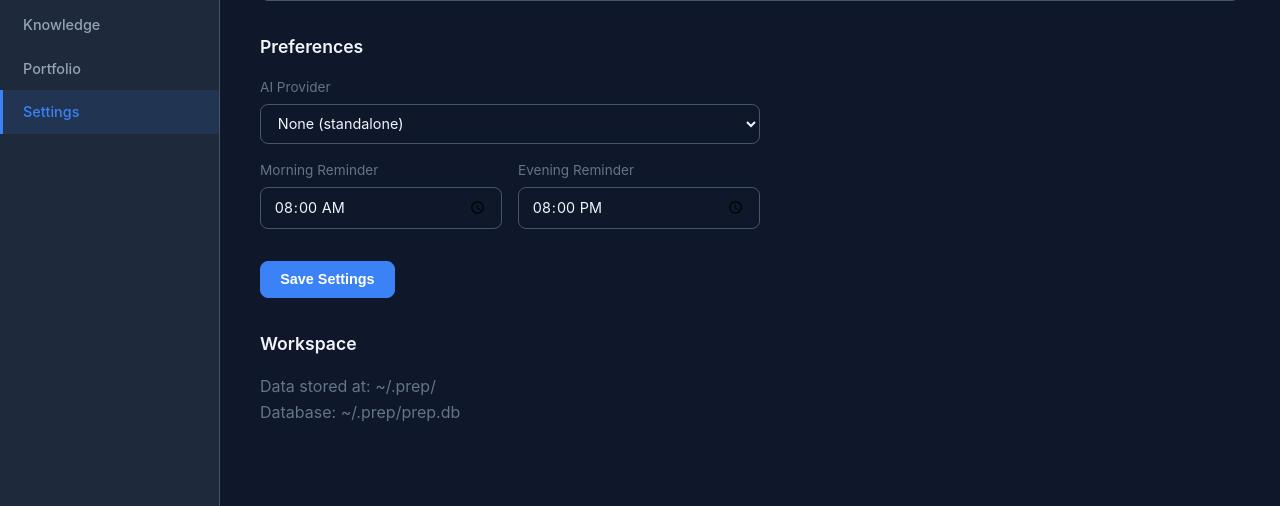
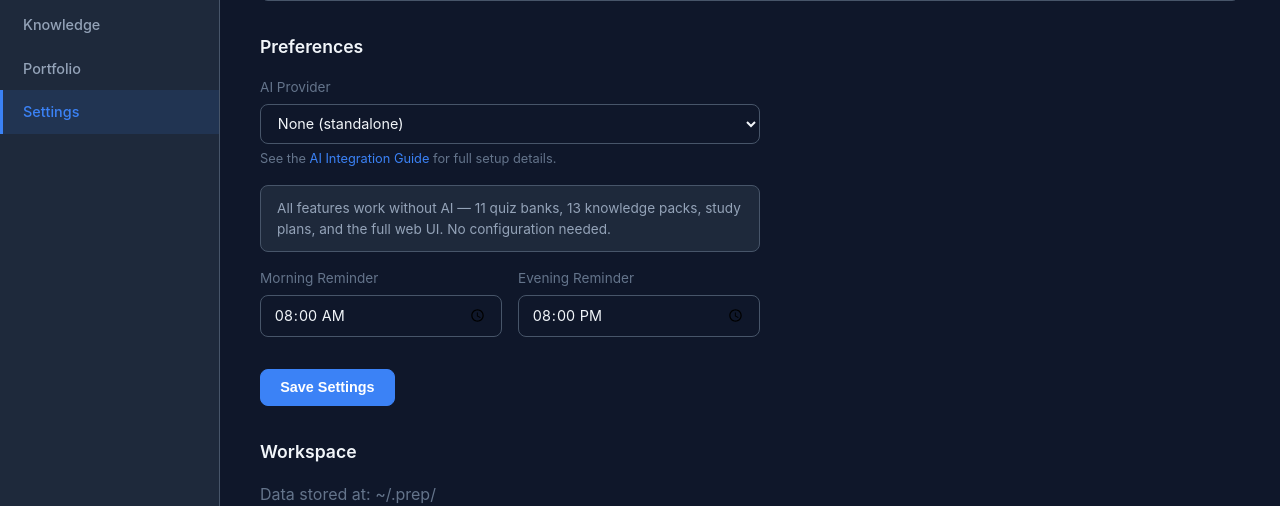
Before and after one commit to aiforge-labs/platform-prep-kit, a FastAPI app: page /settings in a window 1280 px wide. Shown: the part 293-799 px from the top of the page. Run offline with FastAPI, Linux system fonts and the light colour scheme; data that the repository does not hold is empty.

Commit message:
feat: add provider-specific settings fields to web UI
Settings page now shows contextual configuration when an AI provider is
selected — API key for OpenAI, model/URL for Ollama, and setup hints for
Claude Code and ChatGPT paste. Links to the full AI Integration Guide.
Ollama bridge reads model name and URL from config instead of hardcoded
values.

Co-Authored-By: Claude Opus 4.6 (1M context) <noreply@anthropic.com>

```diff
--- a/prep_agent/web/routes/settings.py
+++ b/prep_agent/web/routes/settings.py
@@ -30,13 +30,28 @@ async def update_config(
     ai_provider: str = Form("none"),
     morning_time: str = Form("08:00"),
     evening_time: str = Form("20:00"),
+    ollama_model: str = Form("llama3"),
+    ollama_url: str = Form("http://localhost:11434"),
+    openai_api_key: str = Form(""),
+    openai_model: str = Form("gpt-4o-mini"),
 ):
     """Update config settings."""
     from prep_agent.core.config import load_config, save_config
     from prep_agent.web.migrate import run_migration, snapshot_tracker_mtime
 
     cfg = load_config()
-    cfg.setdefault("ai_integration", {})["provider"] = ai_provider
+    ai = cfg.setdefault("ai_integration", {})
+    ai["provider"] = ai_provider
+
+    # Provider-specific settings
+    if ai_provider == "ollama":
+        ai["ollama_model"] = ollama_model.strip() or "llama3"
+        ai["ollama_url"] = ollama_url.strip() or "http://localhost:11434"
+    elif ai_provider == "openai-api":
+        if openai_api_key.strip():
+            ai["api_key"] = openai_api_key.strip()
+        ai["openai_model"] = openai_model.strip() or "gpt-4o-mini"
+
     cfg.setdefault("reminders", {})["morning_time"] = morning_time
     cfg.setdefault("reminders", {})["evening_time"] = evening_time
     save_config(cfg)
--- a/prep_agent/web/static/app.css
+++ b/prep_agent/web/static/app.css
@@ -530,6 +530,37 @@ h3 {
     color: var(--text-primary);
     font-size: 0.9rem;
 }
+.provider-hint {
+    background: var(--bg-secondary);
+    border: 1px solid var(--border);
+    border-radius: var(--radius);
+    padding: 0.75rem 1rem;
+    font-size: 0.85rem;
+    color: var(--text-secondary);
+    line-height: 1.5;
+    margin-bottom: 1rem;
+}
+.provider-hint a { color: var(--accent); }
+.provider-hint code {
+    background: rgba(59, 130, 246, 0.1);
+    padding: 0.1rem 0.4rem;
+    border-radius: 4px;
+    font-size: 0.8rem;
+}
+.provider-fields input[type="text"],
+.provider-fields input[type="password"] {
+    width: 100%;
+    padding: 0.6rem 0.8rem;
+    background: var(--bg-primary);
+    border: 1px solid var(--border);
+    border-radius: var(--radius);
+    color: var(--text-primary);
+    font-size: 0.9rem;
+}
+.provider-fields input:focus {
+    outline: none;
+    border-color: var(--accent);
+}
 
 /* Responsive */
 @media (max-width: 768px) {
--- a/prep_agent/web/templates/pages/settings.html
+++ b/prep_agent/web/templates/pages/settings.html
@@ -24,13 +24,53 @@
     <form hx-post="/settings/config" hx-target="body" class="settings-form">
         <div class="form-row">
             <label>AI Provider</label>
-            <select name="ai_provider">
+            <select name="ai_provider" id="ai-provider-select" onchange="toggleProviderFields()">
                 <option value="none" {% if ai_provider == 'none' %}selected{% endif %}>None (standalone)</option>
                 <option value="claude-code" {% if ai_provider == 'claude-code' %}selected{% endif %}>Claude Code</option>
                 <option value="ollama" {% if ai_provider == 'ollama' %}selected{% endif %}>Ollama (local)</option>
                 <option value="chatgpt-paste" {% if ai_provider == 'chatgpt-paste' %}selected{% endif %}>ChatGPT (paste)</option>
                 <option value="openai-api" {% if ai_provider == 'openai-api' %}selected{% endif %}>OpenAI API</option>
             </select>
+            <p class="form-help">See the <a href="https://github.com/aiforge-labs/career-prep-agent/blob/main/docs/ai-integration.md" target="_blank">AI Integration Guide</a> for full setup details.</p>
+        </div>
+
+        <!-- Provider-specific hints and fields -->
+        <div id="provider-none" class="provider-fields" style="display:none">
+            <div class="provider-hint">All features work without AI — 11 quiz banks, 13 knowledge packs, study plans, and the full web UI. No configuration needed.</div>
+        </div>
+
+        <div id="provider-ollama" class="provider-fields" style="display:none">
+            <div class="provider-hint">Runs AI locally on your machine. Requires <a href="https://ollama.ai" target="_blank">Ollama</a> installed and running.</div>
+            <div class="form-row">
+                <label>Model Name</label>
+                <input type="text" name="ollama_model" value="{{ config.get('ai_integration', {}).get('ollama_model', 'llama3') }}" placeholder="llama3">
+                <p class="form-help">Run <code>ollama list</code> to see available models. Pull one with <code>ollama pull llama3</code>.</p>
+            </div>
+            <div class="form-row">
+                <label>Ollama URL</label>
+                <input type="text" name="ollama_url" value="{{ config.get('ai_integration', {}).get('ollama_url', 'http://localhost:11434') }}" placeholder="http://localhost:11434">
+            </div>
+        </div>
+
+        <div id="provider-openai-api" class="provider-fields" style="display:none">
+            <div class="provider-hint">Direct API calls to OpenAI. Requires an API key from <a href="https://platform.openai.com/api-keys" target="_blank">platform.openai.com</a>.</div>
+            <div class="form-row">
+                <label>API Key</label>
+                <input type="password" name="openai_api_key" value="{{ config.get('ai_integration', {}).get('api_key', '') }}" placeholder="sk-...">
+                <p class="form-help">Stored locally in <code>~/.prep/config.yml</code>. Never transmitted except to OpenAI. You can also set <code>OPENAI_API_KEY</code> as an environment variable instead.</p>
+            </div>
+            <div class="form-row">
+                <label>Model</label>
+                <input type="text" name="openai_model" value="{{ config.get('ai_integration', {}).get('openai_model', 'gpt-4o-mini') }}" placeholder="gpt-4o-mini">
+            </div>
+        </div>
+
+        <div id="provider-claude-code" class="provider-fields" style="display:none">
+            <div class="provider-hint">Auto-generates a <code>CLAUDE.md</code> file so Claude Code can resume your study sessions. No API key needed — just run <code>claude</code> in your terminal and say "continue my prep".</div>
+        </div>
+
+        <div id="provider-chatgpt-paste" class="provider-fields" style="display:none">
+            <div class="provider-hint">Generates study prompts and copies them to your clipboard. Paste into ChatGPT, Claude.ai, Gemini, or any AI chat. No API key needed.</div>
         </div>
 
         <div class="form-row-inline">
@@ -46,6 +86,16 @@
 
         <button type="submit" class="btn btn-accent">Save Settings</button>
     </form>
+
+    <script>
+    function toggleProviderFields() {
+        document.querySelectorAll('.provider-fields').forEach(el => el.style.display = 'none');
+        const provider = document.getElementById('ai-provider-select').value;
+        const target = document.getElementById('provider-' + provider);
+        if (target) target.style.display = 'block';
+    }
+    toggleProviderFields();
+    </script>
 </div>
 
 <div class="section">
```
Also changed, not shown: prep_agent/integrations/ai_bridge.py (+7 -3 lines).
